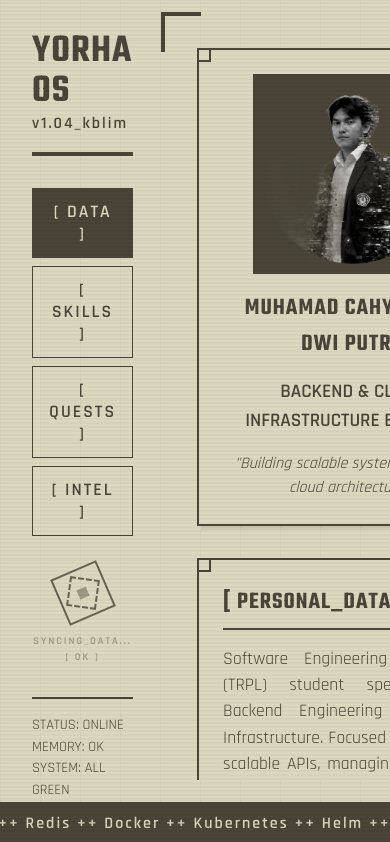
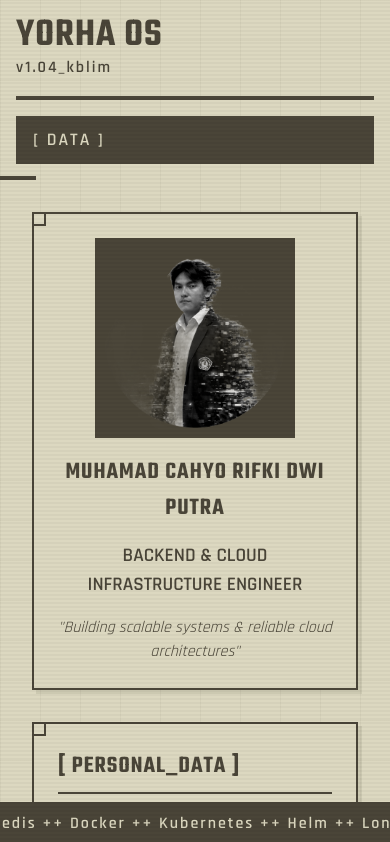
Before and after one commit to kblim10/cahyo.engineer, a React (Vite) app: page / in a window 390 px wide. Shown: the top 842 px of the page. Built offline with nearby package versions, Linux system fonts and the light colour scheme.

Commit message:
Make layout responsive for mobile

```diff
--- a/src/App.tsx
+++ b/src/App.tsx
@@ -42,16 +42,16 @@ function App() {
         `}
       </style>
 
-      <div style={{ height: '100vh', display: 'flex', padding: '2rem', paddingBottom: '4rem', gap: '3rem', maxWidth: '1400px', margin: '0 auto', overflow: 'hidden' }}>
+      <div className="app-container">
 
         {/* Left Sidebar Menu */}
-        <div style={{ width: '250px', display: 'flex', flexDirection: 'column', gap: '2rem' }}>
+        <div className="sidebar">
           <div style={{ borderBottom: '4px solid var(--border-color)', paddingBottom: '1rem' }}>
             <h1 style={{ fontSize: '2.5rem', margin: 0, lineHeight: 1 }}>YoRHa OS</h1>
             <div style={{ fontSize: '1rem', fontWeight: 600, letterSpacing: '2px' }}>v1.04_kblim</div>
           </div>
 
-          <nav style={{ display: 'flex', flexDirection: 'column', gap: '0.5rem' }}>
+          <nav className="mobile-nav">
             {tabs.map((tab) => (
               <NierButton
                 key={tab}
@@ -65,7 +65,7 @@ function App() {
           </nav>
 
           {/* Decorative Ornament */}
-          <div style={{ flex: 1, display: 'flex', flexDirection: 'column', alignItems: 'center', justifyContent: 'center', gap: '1rem', opacity: 0.8 }}>
+          <div className="sidebar-ornament">
             <div className="ornament-spin" style={{ width: '50px', height: '50px', border: '2px solid var(--border-color)', position: 'relative', display: 'flex', alignItems: 'center', justifyContent: 'center' }}>
               <div className="ornament-spin" style={{ width: '30px', height: '30px', border: '2px dashed var(--border-color)', animationDirection: 'reverse', animationDuration: '6s' }} />
               <div className="ornament-pulse" style={{ position: 'absolute', width: '10px', height: '10px', backgroundColor: 'var(--border-color)' }} />
@@ -76,7 +76,7 @@ function App() {
             </div>
           </div>
 
-          <div style={{ marginTop: 'auto', fontSize: '0.9rem', borderTop: '2px solid var(--border-color)', paddingTop: '1rem' }}>
+          <div className="sidebar-status">
             STATUS: ONLINE<br/>
             MEMORY: OK<br/>
             SYSTEM: ALL GREEN
--- a/src/components/Quests.tsx
+++ b/src/components/Quests.tsx
@@ -24,7 +24,7 @@ export const Quests: React.FC = () => {
       </NierBox>
 
       <NierBox title="[ SIDE_QUESTS // PROJECTS ]">
-        <div style={{ display: 'grid', gridTemplateColumns: '1fr 1fr', gap: '2rem', alignItems: 'stretch' }}>
+        <div className="grid-2-col">
           {projects.map((proj, idx) => (
             <div key={idx} style={{ border: '1px solid var(--border-color)', padding: '1.5rem', display: 'flex', flexDirection: 'column', height: '100%', backgroundColor: 'rgba(74, 69, 56, 0.02)' }}>
               <div style={{ display: 'flex', justifyContent: 'space-between', alignItems: 'flex-start', marginBottom: '1rem' }}>
--- a/src/components/Skills.tsx
+++ b/src/components/Skills.tsx
@@ -6,7 +6,7 @@ export const Skills: React.FC = () => {
   return (
     <div style={{ display: 'flex', flexDirection: 'column', gap: '2rem' }}>
 
-      <div style={{ display: 'grid', gridTemplateColumns: '1fr 1fr', gap: '2rem', alignItems: 'stretch' }}>
+      <div className="grid-2-col">
         {Object.entries(skills).map(([category, items]) => (
           <NierBox key={category} title={`[ ${category.toUpperCase().replace(/_/g, ' ')} ]`}>
             {(category === 'languages' || category === 'tools') ? (
--- a/src/index.css
+++ b/src/index.css
@@ -156,3 +156,94 @@ h1, h2, h3, h4, h5, h6 {
 .ornament-scan {
   animation: scan-vertical 2s linear infinite;
 }
+
+/* Responsive Layout */
+.app-container {
+  height: 100vh;
+  display: flex;
+  padding: 2rem;
+  padding-bottom: 4rem;
+  gap: 3rem;
+  max-width: 1400px;
+  margin: 0 auto;
+  overflow: hidden;
+}
+
+.sidebar {
+  width: 250px;
+  display: flex;
+  flex-direction: column;
+  gap: 2rem;
+  flex-shrink: 0;
+}
+
+.mobile-nav {
+  display: flex;
+  flex-direction: column;
+  gap: 0.5rem;
+}
+
+.sidebar-ornament {
+  flex: 1;
+  display: flex;
+  flex-direction: column;
+  align-items: center;
+  justify-content: center;
+  gap: 1rem;
+  opacity: 0.8;
+}
+
+.sidebar-status {
+  margin-top: auto;
+  font-size: 0.9rem;
+  border-top: 2px solid var(--border-color);
+  padding-top: 1rem;
+}
+
+.grid-2-col {
+  display: grid;
+  grid-template-columns: 1fr 1fr;
+  gap: 2rem;
+  align-items: stretch;
+}
+
+/* Mobile Responsiveness */
+@media (max-width: 768px) {
+  .app-container {
+    flex-direction: column;
+    padding: 1rem;
+    padding-bottom: 3rem;
+    gap: 1.5rem;
+    height: auto;
+    min-height: 100vh;
+    overflow: visible;
+  }
+
+  .sidebar {
+    width: 100%;
+    gap: 1rem;
+  }
+
+  .mobile-nav {
+    flex-direction: row;
+    overflow-x: auto;
+    padding-bottom: 0.5rem;
+    white-space: nowrap;
+  }
+
+  .mobile-nav button {
+    flex-shrink: 0;
+  }
+
+  .sidebar-ornament {
+    display: none;
+  }
+
+  .sidebar-status {
+    display: none;
+  }
+
+  .grid-2-col {
+    grid-template-columns: 1fr;
+  }
+}
```
